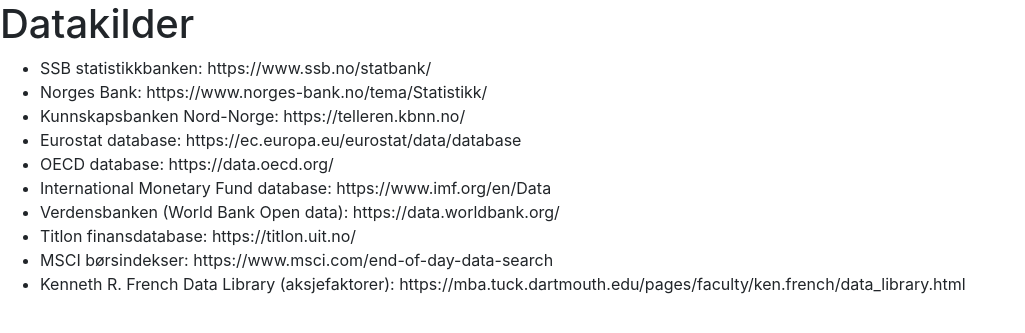
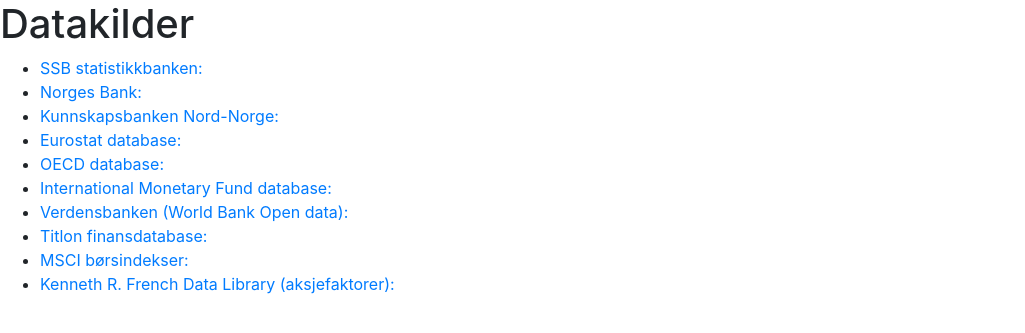
Before and after one commit to uit-econ/uit-econ.github.io, a Jekyll site: the page built from ressurser/Datakilder.md, in a window 1280 px wide. Shown: the top 333 px of the page, without its empty margins (0-1025 px from the left). Built offline with Jekyll 4.4.1, drawn with Linux system fonts in a browser that asks for light colours; nearby versions of some CDN libraries; library files that are not in the unit come from our copies; our own code applies the rules of GitHub Pages for plain Markdown files.

Commit message:
Update Datakilder.md

```diff
--- a/ressurser/Datakilder.md
+++ b/ressurser/Datakilder.md
@@ -3,13 +3,13 @@ layout: default
 ---
 
 # Datakilder
-- SSB statistikkbanken: https://www.ssb.no/statbank/
-- Norges Bank: https://www.norges-bank.no/tema/Statistikk/
-- Kunnskapsbanken Nord-Norge: https://telleren.kbnn.no/
-- Eurostat database: https://ec.europa.eu/eurostat/data/database
-- OECD database: https://data.oecd.org/
-- International Monetary Fund database: https://www.imf.org/en/Data
-- Verdensbanken (World Bank Open data): https://data.worldbank.org/
-- Titlon finansdatabase: https://titlon.uit.no/
-- MSCI børsindekser: https://www.msci.com/end-of-day-data-search
-- Kenneth R. French Data Library (aksjefaktorer): https://mba.tuck.dartmouth.edu/pages/faculty/ken.french/data_library.html
+- [SSB statistikkbanken:](https://www.ssb.no/statbank/)
+- [Norges Bank:](https://www.norges-bank.no/tema/Statistikk/)
+- [Kunnskapsbanken Nord-Norge:](https://telleren.kbnn.no/)
+- [Eurostat database:](https://ec.europa.eu/eurostat/data/database)
+- [OECD database:](https://data.oecd.org/)
+- [International Monetary Fund database:](https://www.imf.org/en/Data)
+- [Verdensbanken (World Bank Open data):](https://data.worldbank.org/)
+- [Titlon finansdatabase:](https://titlon.uit.no/)
+- [MSCI børsindekser:](https://www.msci.com/end-of-day-data-search)
+- [Kenneth R. French Data Library (aksjefaktorer):](https://mba.tuck.dartmouth.edu/pages/faculty/ken.french/data_library.html)
```
